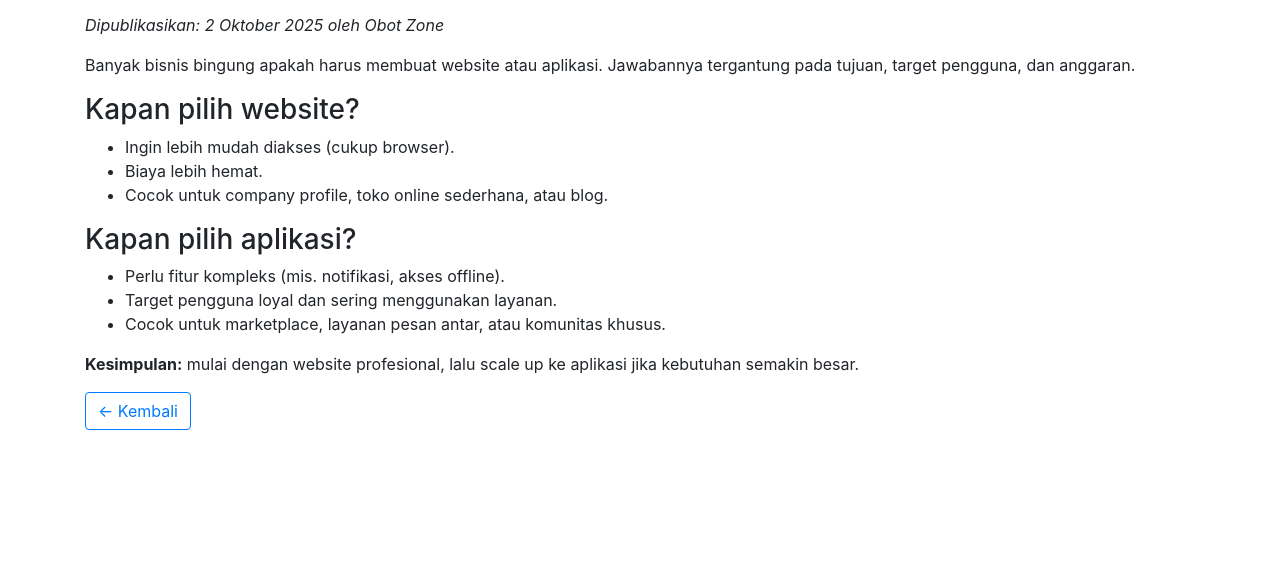
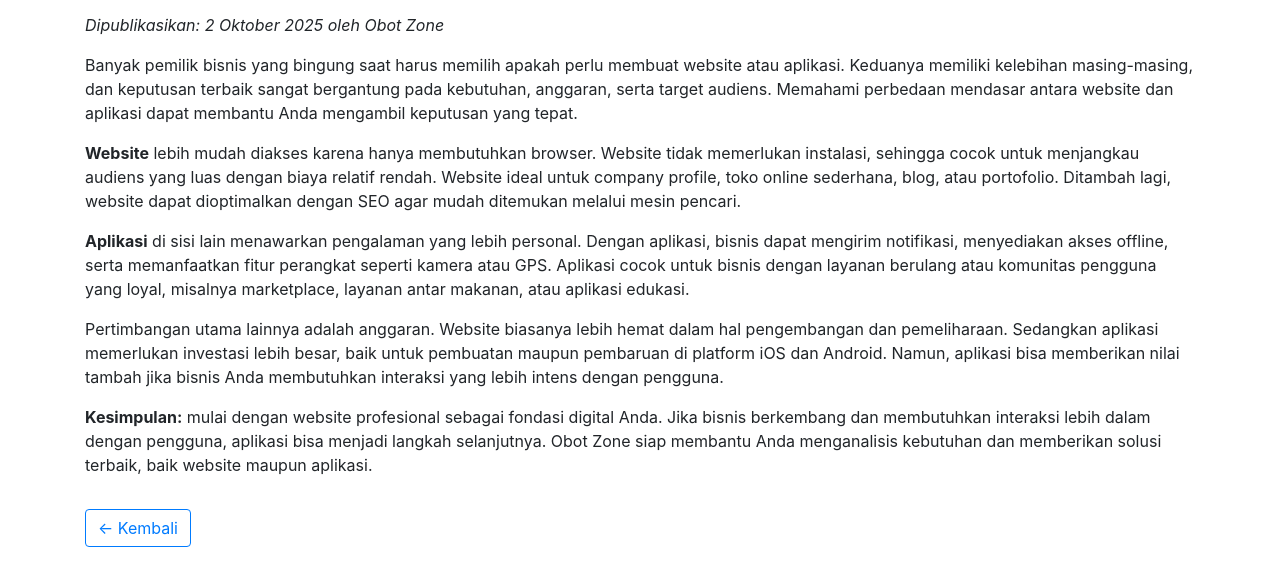
Before and after one commit to Obotzone/obotzone-landing, a plain HTML site: page artikel/website-vs-aplikasi.html in a window 1280 px wide. Shown: the part 75-660 px from the top of the page. Drawn offline with nearby package versions, Linux system fonts and the light colour scheme.

Commit message:
Update website-vs-aplikasi.html

```diff
--- a/artikel/website-vs-aplikasi.html
+++ b/artikel/website-vs-aplikasi.html
@@ -9,21 +9,18 @@
   <div class="container">
     <h1 class="mb-3">Website vs Aplikasi: Mana yang Tepat?</h1>
     <p><em>Dipublikasikan: 2 Oktober 2025 oleh Obot Zone</em></p>
-    <p>Banyak bisnis bingung apakah harus membuat website atau aplikasi. Jawabannya tergantung pada tujuan, target pengguna, dan anggaran.</p>
-    <h3>Kapan pilih website?</h3>
-    <ul>
-      <li>Ingin lebih mudah diakses (cukup browser).</li>
-      <li>Biaya lebih hemat.</li>
-      <li>Cocok untuk company profile, toko online sederhana, atau blog.</li>
-    </ul>
-    <h3>Kapan pilih aplikasi?</h3>
-    <ul>
-      <li>Perlu fitur kompleks (mis. notifikasi, akses offline).</li>
-      <li>Target pengguna loyal dan sering menggunakan layanan.</li>
-      <li>Cocok untuk marketplace, layanan pesan antar, atau komunitas khusus.</li>
-    </ul>
-    <p><strong>Kesimpulan:</strong> mulai dengan website profesional, lalu scale up ke aplikasi jika kebutuhan semakin besar.</p>
-    <a href="../index.html#blog" class="btn btn-outline-primary">← Kembali</a>
+
+    <p>Banyak pemilik bisnis yang bingung saat harus memilih apakah perlu membuat website atau aplikasi. Keduanya memiliki kelebihan masing-masing, dan keputusan terbaik sangat bergantung pada kebutuhan, anggaran, serta target audiens. Memahami perbedaan mendasar antara website dan aplikasi dapat membantu Anda mengambil keputusan yang tepat.</p>
+
+    <p><strong>Website</strong> lebih mudah diakses karena hanya membutuhkan browser. Website tidak memerlukan instalasi, sehingga cocok untuk menjangkau audiens yang luas dengan biaya relatif rendah. Website ideal untuk company profile, toko online sederhana, blog, atau portofolio. Ditambah lagi, website dapat dioptimalkan dengan SEO agar mudah ditemukan melalui mesin pencari.</p>
+
+    <p><strong>Aplikasi</strong> di sisi lain menawarkan pengalaman yang lebih personal. Dengan aplikasi, bisnis dapat mengirim notifikasi, menyediakan akses offline, serta memanfaatkan fitur perangkat seperti kamera atau GPS. Aplikasi cocok untuk bisnis dengan layanan berulang atau komunitas pengguna yang loyal, misalnya marketplace, layanan antar makanan, atau aplikasi edukasi.</p>
+
+    <p>Pertimbangan utama lainnya adalah anggaran. Website biasanya lebih hemat dalam hal pengembangan dan pemeliharaan. Sedangkan aplikasi memerlukan investasi lebih besar, baik untuk pembuatan maupun pembaruan di platform iOS dan Android. Namun, aplikasi bisa memberikan nilai tambah jika bisnis Anda membutuhkan interaksi yang lebih intens dengan pengguna.</p>
+
+    <p><strong>Kesimpulan:</strong> mulai dengan website profesional sebagai fondasi digital Anda. Jika bisnis berkembang dan membutuhkan interaksi lebih dalam dengan pengguna, aplikasi bisa menjadi langkah selanjutnya. Obot Zone siap membantu Anda menganalisis kebutuhan dan memberikan solusi terbaik, baik website maupun aplikasi.</p>
+
+    <a href="../index.html#blog" class="btn btn-outline-primary mt-3">← Kembali</a>
   </div>
 </body>
 </html>
```
